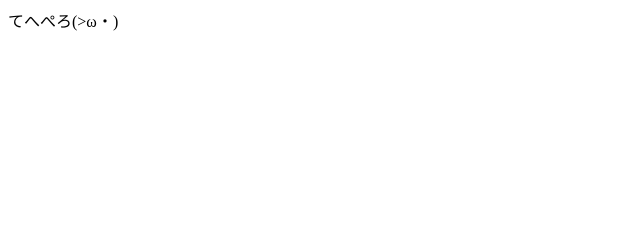
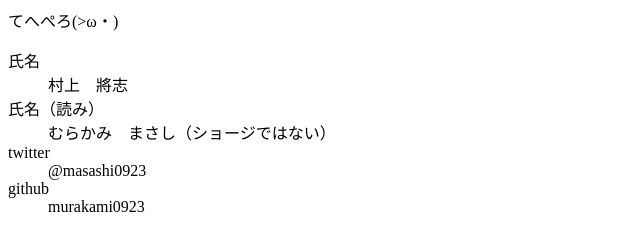
Before and after one commit to assialiholic/20170826-saml, a plain HTML site: page murakami0923.html in a window 1280 px wide. Shown: the whole page, without its empty margins (0-640 px from the left). Drawn offline with Linux system fonts and the light colour scheme.

Commit message:
個人用ファイルに自己紹介を追記

```diff
--- a/murakami0923.html
+++ b/murakami0923.html
@@ -9,7 +9,17 @@
 </head>
 
 <body>
-  てへぺろ(>ω・)
+  <div>てへぺろ(>ω・)</div>
+  <dl>
+    <dt>氏名</dt>
+    <dd>村上　將志</dd>
+    <dt>氏名（読み）</dt>
+    <dd>むらかみ　まさし（ショージではない）</dd>
+    <dt>twitter</dt>
+    <dd>@masashi0923</dd>
+    <dt>github</dt>
+    <dd>murakami0923</dd>
+  </dl>
 </body>
 
 </html>
```
